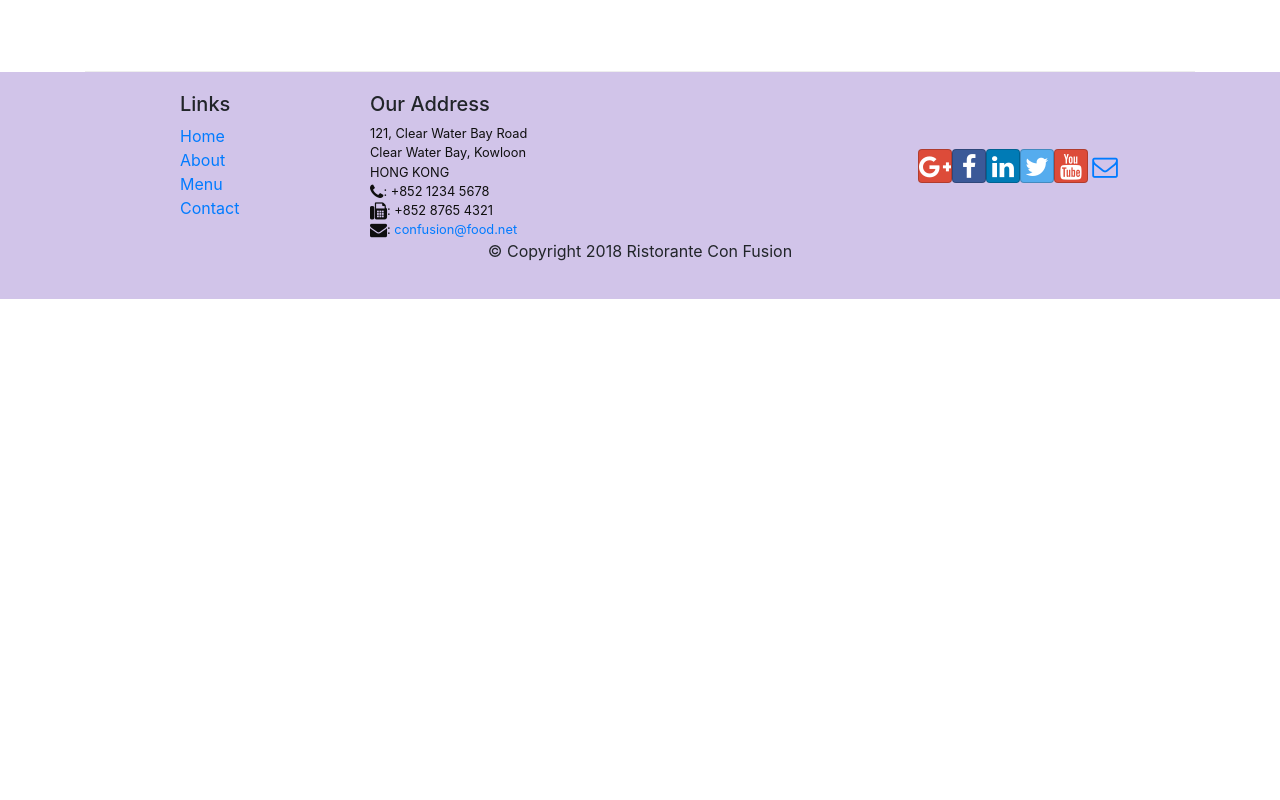
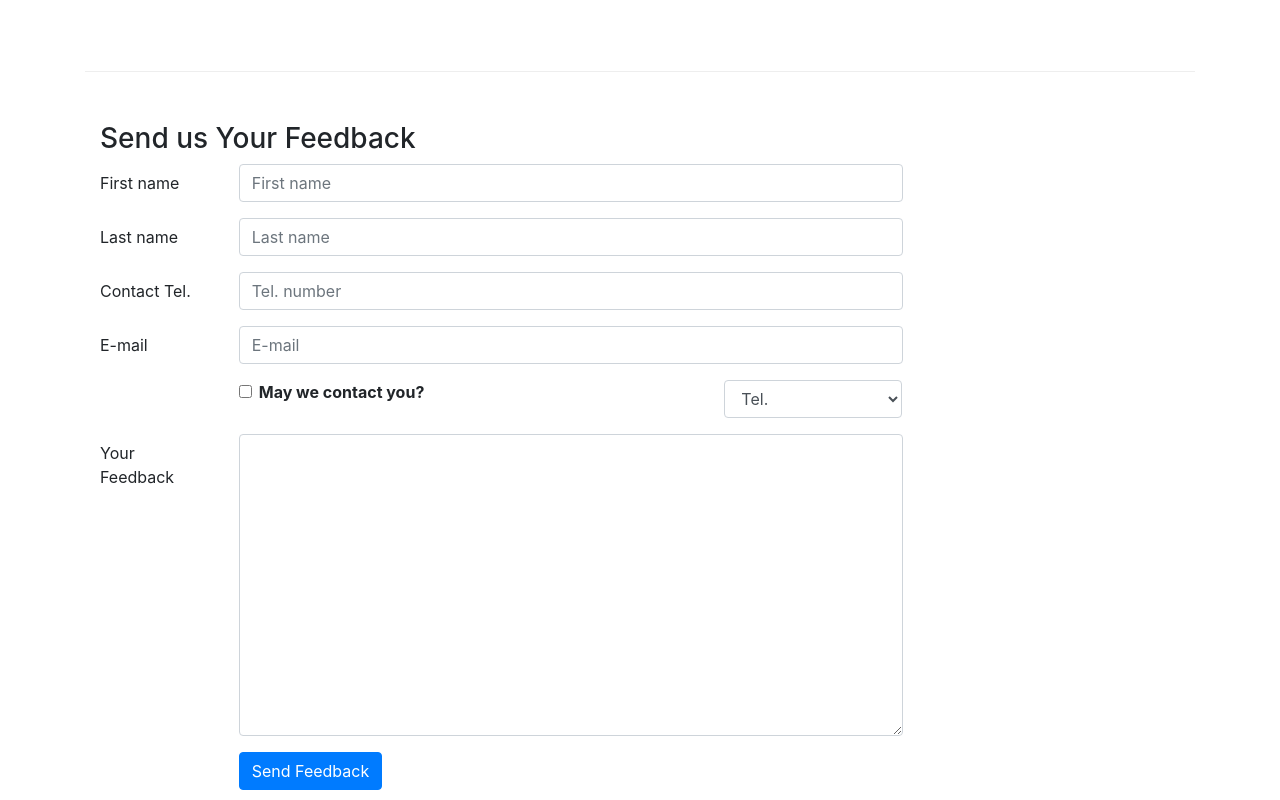
Before and after one commit to subwayrisotto/website-pizza, a React (Create React App) app: page /contactus in a window 1280 px wide. Shown: the part 800-1600 px from the top of the page. Before the commit the page ends 1099 px from the top, so only its background shows below. Built offline with nearby package versions, Linux system fonts and the light colour scheme.

Commit message:
Contrilled Component

```diff
--- a/src/components/ContactComponent.js
+++ b/src/components/ContactComponent.js
@@ -1,8 +1,44 @@
-import React from 'react';
-import { Breadcrumb, BreadcrumbItem } from 'reactstrap';
+import React, {Component} from 'react';
+import { Breadcrumb, BreadcrumbItem, Button, Form, FormGroup, Label, Input, Col } from 'reactstrap';
 import { Link } from 'react-router-dom';
 
-function Contact(props) {
+class Contact extends Component {
+
+    constructor(props){
+        super(props);
+
+        this.state = {
+            firstname: '',
+            lastname: '',
+            telnum: '',
+            email: '',
+            agree: false,
+            contactType: 'Tel.',
+            message: ''
+        };
+
+        this.handleSubmit = this.handleSubmit.bind(this);
+        this.handleInputChange = this.handleInputChange.bind(this);
+    }
+
+    handleInputChange(event){
+        const target = event.target;
+        const value = target.type === 'checkbox' ? target.checked : target.value;
+        const name = target.name;
+
+        this.setState({
+            [name]: value
+        });
+    }
+
+    handleSubmit(event){
+        console.log("Current State is: " + JSON.stringify(this.state));
+        alert("Current State is: " + JSON.stringify(this.state));
+
+        event.preventDefault();
+    }
+
+    render(){
         return(
             <div className="container">
 
@@ -46,8 +82,79 @@
                         </div>
                     </div>
                 </div>
+
+                <div className="row row-content">
+                    <div className="col-12">
+                        <h3> Send us Your Feedback </h3>
+                    </div>
+
+                    <div className="col-12 col-md-9">
+                        <Form onSubmit={this.handleSubmit}>
+                            <FormGroup row>
+                                <Label htmlFor="firstname" md={2}>First name</Label>
+                                <Col md={10}>
+                                    <Input type="text" id="firstname" name="firstname" placeholder="First name" value={this.state.firstname} onChange={this.handleInputChange}/>
+                                </Col>
+                            </FormGroup>
+
+                            <FormGroup row>
+                                <Label htmlFor="lastname" md={2}>Last name</Label>
+                                <Col md={10}>
+                                    <Input type="text" id="lastname" name="lastname" placeholder="Last name" value={this.state.lastname} onChange={this.handleInputChange}/>
+                                </Col>
+                            </FormGroup>
+
+                            <FormGroup row>
+                                <Label htmlFor="telnum" md={2}>Contact Tel.</Label>
+                                <Col md={10}>
+                                    <Input type="tel" id="telnum" name="telnum" placeholder="Tel. number" value={this.state.telnum} onChange={this.handleInputChange}/>
+                                </Col>
+                            </FormGroup>
+
+                            <FormGroup row>
+                                <Label htmlFor="email" md={2}>E-mail</Label>
+                                <Col md={10}>
+                                    <Input type="email" id="email" name="email" placeholder="E-mail" value={this.state.email} onChange={this.handleInputChange}/>
+                                </Col>
+                            </FormGroup>
+
+                            <FormGroup row>
+                                <Col md={{size: 6, offset: 2}}>
+                                    <FormGroup check>
+                                        <Label check>
+                                            <Input type="checkbox" name="agree" checked={this.state.agree} onChange={this.handleInputChange} /> {' '}
+                                            <strong>May we contact you?</strong>
+                                        </Label>
+                                    </FormGroup>
+                                </Col>
+                                <Col md={{size: 3, offset: 1}}>
+                                    <Input type="select" name="contactType" value={this.state.contactType} onChange={this.handleInputChange}>
+                                        <option>Tel.</option>
+                                        <option>E-mail</option>
+                                    </Input>
+                                </Col>
+                            </FormGroup>
+
+                            <FormGroup row>
+                                <Label htmlFor="feedback" md={2}>Your Feedback</Label>
+                                <Col md={10}>
+                                    <Input type="textarea" id="message" name="message" rows="12" value={this.state.message} onChange={this.handleInputChange}/>
+                                </Col>
+                            </FormGroup>
+
+                            <FormGroup row>
+                                <Col md={{size: 10, offset: 2}}>
+                                    <Button type="submit" color="primary" >
+                                        Send Feedback
+                                    </Button>
+                                </Col>
+                            </FormGroup>
+                        </Form>
+                    </div>
+                </div>
             </div>
         );
     }
+}
 
 export default Contact;
```
Lines whose indentation alone changed are shown as unchanged.
